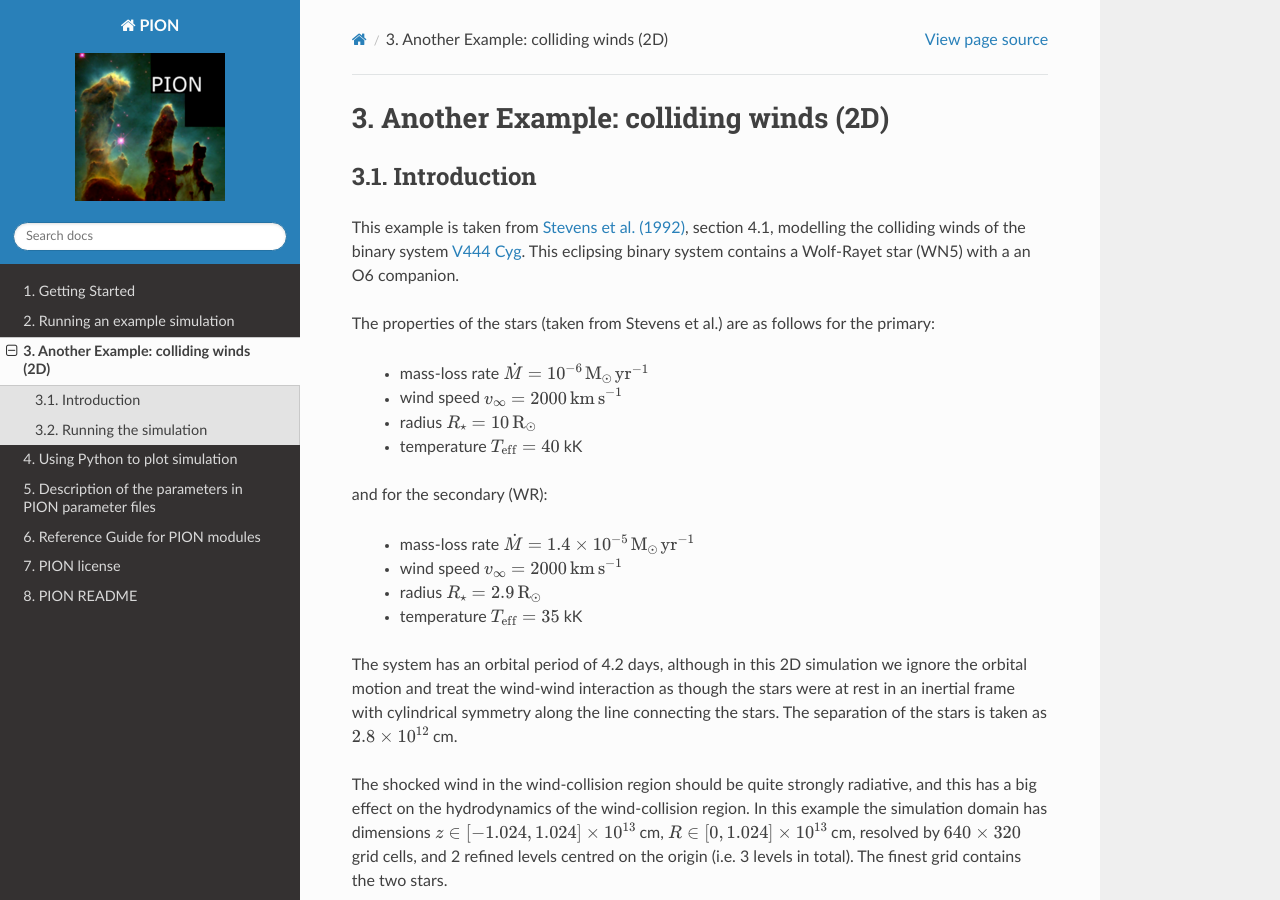
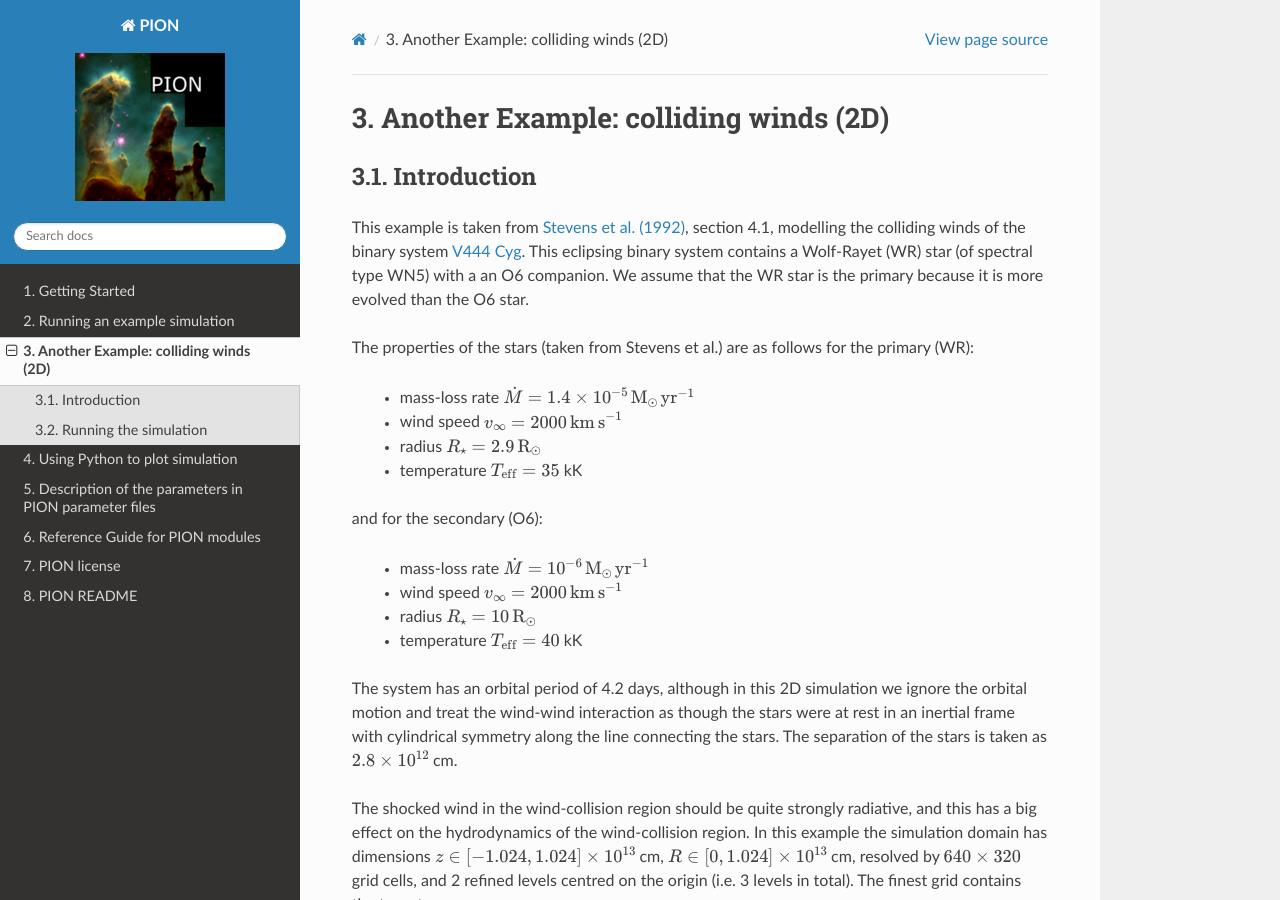
Before and after one commit to jmackey-astro/pion-docs, a Sphinx documentation site: the page built from docs/source/example_cwb.rst, in a window 1280 px wide and 900 px high. Built offline with Sphinx 7.4.7 and the Read the Docs theme 2.0.0, drawn with Linux system fonts in a browser that asks for light colours.

Commit message:
updated CWB example.

```diff
--- a/docs/source/example_cwb.rst
+++ b/docs/source/example_cwb.rst
@@ -9,21 +9,22 @@ Introduction
 -------------------------------------------------
 
 
-This example is taken from `Stevens et al. (1992) <https://ui.adsabs.harvard.edu/abs/1992ApJ...386..265S/abstract>`_, section 4.1, modelling the colliding winds of the binary system `V444 Cyg <http://simbad.u-strasbg.fr/simbad/sim-id?Ident=V444+Cyg>`_.  This eclipsing binary system contains a Wolf-Rayet star (WN5) with a an O6 companion.
+This example is taken from `Stevens et al. (1992) <https://ui.adsabs.harvard.edu/abs/1992ApJ...386..265S/abstract>`_, section 4.1, modelling the colliding winds of the binary system `V444 Cyg <http://simbad.u-strasbg.fr/simbad/sim-id?Ident=V444+Cyg>`_.  This eclipsing binary system contains a Wolf-Rayet (WR) star (of spectral type WN5) with a an O6 companion.
+We assume that the WR star is the primary because it is more evolved than the O6 star.
 
-The properties of the stars (taken from Stevens et al.) are as follows for the primary:
+The properties of the stars (taken from Stevens et al.) are as follows for the primary (WR):
+
+ + mass-loss rate :math:`\dot{M} = 1.4\times10^{-5} \,\mathrm{M}_\odot \, \mathrm{yr}^{-1}`
+ + wind speed :math:`v_\infty = 2000 \,\mathrm{km\,s}^{-1}`
+ + radius :math:`R_\star = 2.9 \,\mathrm{R}_\odot`
+ + temperature :math:`T_\mathrm{eff}=35` kK
+
+and for the secondary (O6):
 
  + mass-loss rate :math:`\dot{M} = 10^{-6} \,\mathrm{M}_\odot \, \mathrm{yr}^{-1}`
  + wind speed :math:`v_\infty = 2000 \,\mathrm{km\,s}^{-1}`
  + radius :math:`R_\star = 10 \,\mathrm{R}_\odot`
  + temperature :math:`T_\mathrm{eff}=40` kK
-
-and for the secondary (WR):
-
- + mass-loss rate :math:`\dot{M} = 1.4\times10^{-5} \,\mathrm{M}_\odot \, \mathrm{yr}^{-1}`
- + wind speed :math:`v_\infty = 2000 \,\mathrm{km\,s}^{-1}`
- + radius :math:`R_\star = 2.9 \,\mathrm{R}_\odot`
- + temperature :math:`T_\mathrm{eff}=35` kK
 
 The system has an orbital period of 4.2 days, although in this 2D simulation we ignore the orbital motion and treat the wind-wind interaction as though the stars were at rest in an inertial frame with cylindrical symmetry along the line connecting the stars.  The separation of the stars is taken as :math:`2.8\times10^{12}` cm.
 
```
